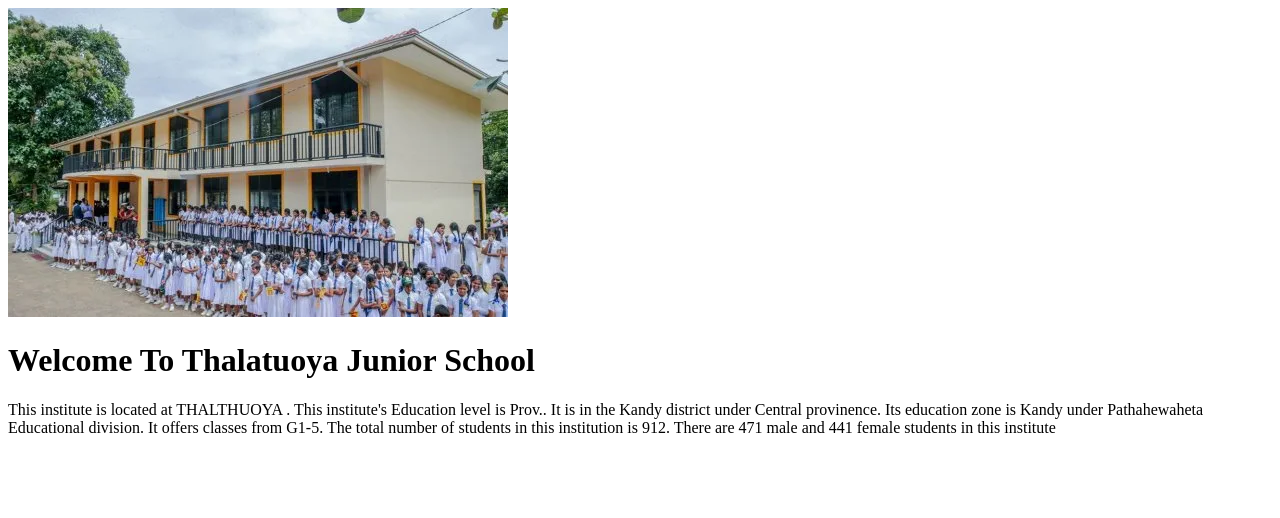
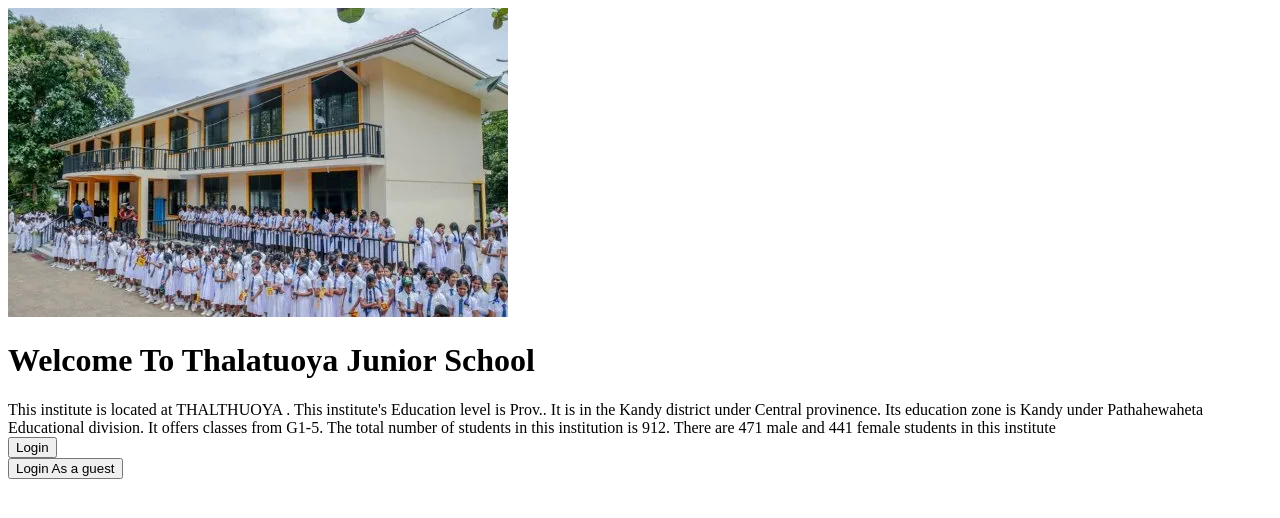
Before and after one commit to hirushiRathnayake/Error_eraser, a React (Create React App) app in the folder front-end/school/: page / in a window 1280 px wide. Shown: the top 518 px of the page. Built offline with nearby package versions, Linux system fonts and the light colour scheme.

Commit message:
create Home page without css

```diff
--- a/front-end/school/src/Pages/Home.js
+++ b/front-end/school/src/Pages/Home.js
@@ -8,6 +8,11 @@ function Home() {
             <img src={img1}/>
               <h1>Welcome To Thalatuoya Junior School </h1>
                <span>This institute is located at THALTHUOYA . This institute's Education level is Prov.. It is in the Kandy district under Central provinence. Its education zone is Kandy under Pathahewaheta Educational division. It offers classes from G1-5. The total number of students in this institution is 912. There are 471 male and 441 female students in this institute</span>
+                <br/>
+                <button>Login</button>
+                <br/>
+                <button>Login As a guest</button>
+
     </div>
 
   )
```
